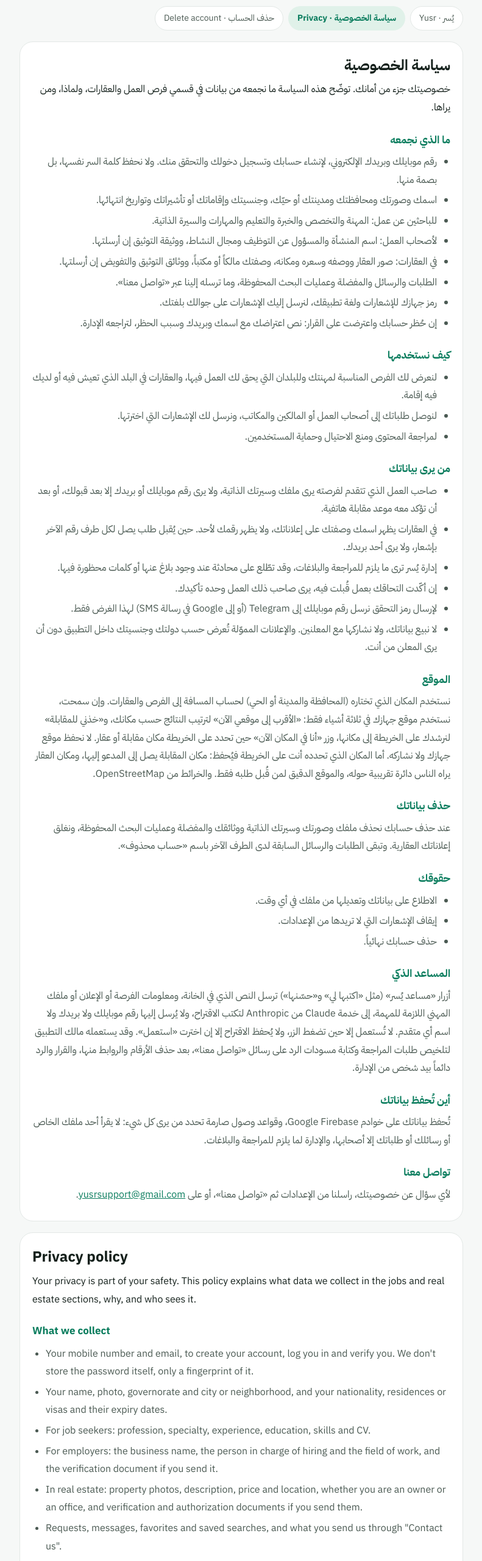
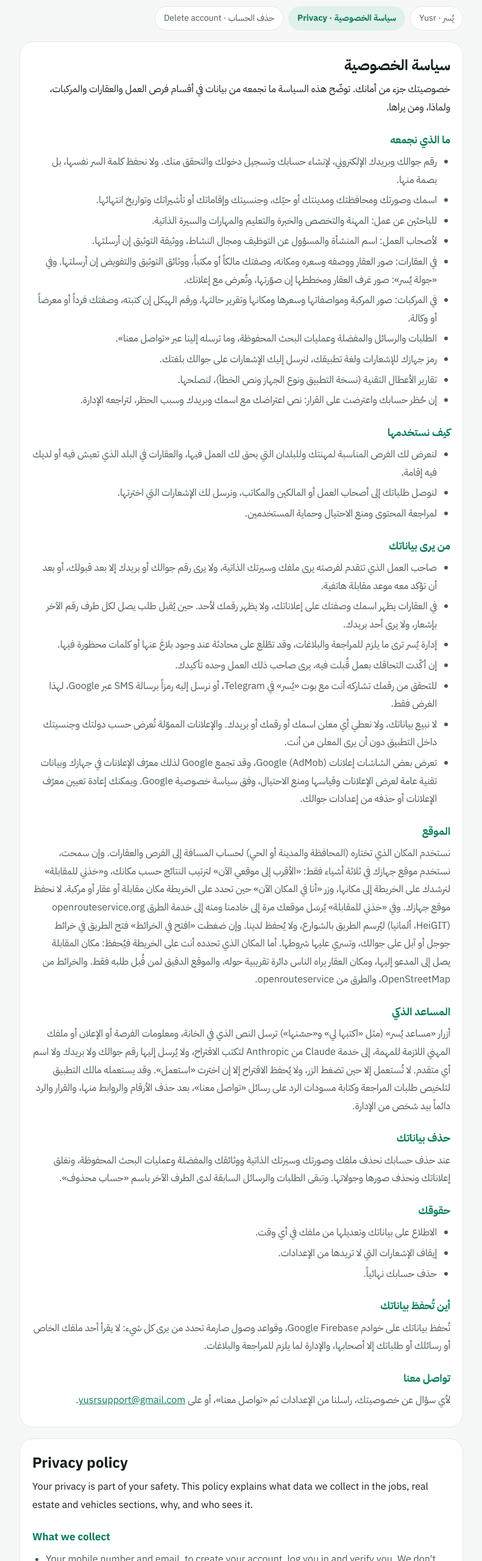
Before and after one commit to yusrappteam-glitch/yusrappteam-glitch.github.io, a plain HTML site: page privacy.html in a window 1280 px wide. Shown: the part 80-2640 px from the top of the page at 61% size, without its empty margins (244-1035 px from the left). Drawn offline with Linux system fonts and the light colour scheme.

Commit message:
Privacy: vehicles, Yusr tour photos, crash reports, Google ads (AdMob) and the advertising ID, number check through the Telegram bot, route service, photos and tours deleted with the account (Muhammad approved 25/11 17:41)
Co-Authored-By: Claude Opus 5.5 <noreply@anthropic.com>
Claude-Session: https://claude.ai/code/session_01FfZ2Cup9wc8Czv1imjxwWA

```diff
--- a/privacy.html
+++ b/privacy.html
@@ -36,41 +36,41 @@ footer{color:var(--ink3);font-size:13px;text-align:center;margin-top:24px}
 <header><img src="logo.png" alt=""><div class="name">يُسر · Yusr</div></header>
 <nav><a href="index.html" class="">يُسر · Yusr</a><a href="privacy.html" class="on">سياسة الخصوصية · Privacy</a><a href="delete-account.html" class="">حذف الحساب · Delete account</a></nav>
 <section class="doc" lang="ar" dir="rtl"><h1>سياسة الخصوصية</h1>
-<p class="lead">خصوصيتك جزء من أمانك. توضّح هذه السياسة ما نجمعه من بيانات في قسمي فرص العمل والعقارات، ولماذا، ومن يراها.</p>
+<p class="lead">خصوصيتك جزء من أمانك. توضّح هذه السياسة ما نجمعه من بيانات في أقسام فرص العمل والعقارات والمركبات، ولماذا، ومن يراها.</p>
 <h2>ما الذي نجمعه</h2>
-<ul><li>رقم موبايلك وبريدك الإلكتروني، لإنشاء حسابك وتسجيل دخولك والتحقق منك. ولا نحفظ كلمة السر نفسها، بل بصمة منها.</li><li>اسمك وصورتك ومحافظتك ومدينتك أو حيّك، وجنسيتك وإقاماتك أو تأشيراتك وتواريخ انتهائها.</li><li>للباحثين عن عمل: المهنة والتخصص والخبرة والتعليم والمهارات والسيرة الذاتية.</li><li>لأصحاب العمل: اسم المنشأة والمسؤول عن التوظيف ومجال النشاط، ووثيقة التوثيق إن أرسلتها.</li><li>في العقارات: صور العقار ووصفه وسعره ومكانه، وصفتك مالكاً أو مكتباً، ووثائق التوثيق والتفويض إن أرسلتها.</li><li>الطلبات والرسائل والمفضلة وعمليات البحث المحفوظة، وما ترسله إلينا عبر «تواصل معنا».</li><li>رمز جهازك للإشعارات ولغة تطبيقك، لنرسل إليك الإشعارات على جوالك بلغتك.</li><li>إن حُظر حسابك واعترضت على القرار: نص اعتراضك مع اسمك وبريدك وسبب الحظر، لتراجعه الإدارة.</li></ul>
+<ul><li>رقم جوالك وبريدك الإلكتروني، لإنشاء حسابك وتسجيل دخولك والتحقق منك. ولا نحفظ كلمة السر نفسها، بل بصمة منها.</li><li>اسمك وصورتك ومحافظتك ومدينتك أو حيّك، وجنسيتك وإقاماتك أو تأشيراتك وتواريخ انتهائها.</li><li>للباحثين عن عمل: المهنة والتخصص والخبرة والتعليم والمهارات والسيرة الذاتية.</li><li>لأصحاب العمل: اسم المنشأة والمسؤول عن التوظيف ومجال النشاط، ووثيقة التوثيق إن أرسلتها.</li><li>في العقارات: صور العقار ووصفه وسعره ومكانه، وصفتك مالكاً أو مكتباً، ووثائق التوثيق والتفويض إن أرسلتها. وفي «جولة يُسر»: صور غرف العقار ومخططها إن صوّرتها، وتُعرض مع إعلانك.</li><li>في المركبات: صور المركبة ومواصفاتها وسعرها ومكانها وتقرير حالتها، ورقم الهيكل إن كتبته، وصفتك فرداً أو معرضاً أو وكالة.</li><li>الطلبات والرسائل والمفضلة وعمليات البحث المحفوظة، وما ترسله إلينا عبر «تواصل معنا».</li><li>رمز جهازك للإشعارات ولغة تطبيقك، لنرسل إليك الإشعارات على جوالك بلغتك.</li><li>تقارير الأعطال التقنية (نسخة التطبيق ونوع الجهاز ونص الخطأ)، لنصلحها.</li><li>إن حُظر حسابك واعترضت على القرار: نص اعتراضك مع اسمك وبريدك وسبب الحظر، لتراجعه الإدارة.</li></ul>
 <h2>كيف نستخدمها</h2>
 <ul><li>لنعرض لك الفرص المناسبة لمهنتك وللبلدان التي يحق لك العمل فيها، والعقارات في البلد الذي تعيش فيه أو لديك فيه إقامة.</li><li>لنوصل طلباتك إلى أصحاب العمل أو المالكين والمكاتب، ونرسل لك الإشعارات التي اخترتها.</li><li>لمراجعة المحتوى ومنع الاحتيال وحماية المستخدمين.</li></ul>
 <h2>من يرى بياناتك</h2>
-<ul><li>صاحب العمل الذي تتقدم لفرصته يرى ملفك وسيرتك الذاتية، ولا يرى رقم موبايلك أو بريدك إلا بعد قبولك، أو بعد أن تؤكد معه موعد مقابلة هاتفية.</li><li>في العقارات يظهر اسمك وصفتك على إعلاناتك، ولا يظهر رقمك لأحد. حين يُقبل طلب يصل لكل طرف رقم الآخر بإشعار، ولا يرى أحد بريدك.</li><li>إدارة يُسر ترى ما يلزم للمراجعة والبلاغات، وقد تطّلع على محادثة عند وجود بلاغ عنها أو كلمات محظورة فيها.</li><li>إن أكّدت التحاقك بعمل قُبلت فيه، يرى صاحب ذلك العمل وحده تأكيدك.</li><li>لإرسال رمز التحقق نرسل رقم موبايلك إلى Telegram (أو إلى Google في رسالة SMS) لهذا الغرض فقط.</li><li>لا نبيع بياناتك، ولا نشاركها مع المعلنين. والإعلانات المموّلة تُعرض حسب دولتك وجنسيتك داخل التطبيق دون أن يرى المعلن من أنت.</li></ul>
+<ul><li>صاحب العمل الذي تتقدم لفرصته يرى ملفك وسيرتك الذاتية، ولا يرى رقم جوالك أو بريدك إلا بعد قبولك، أو بعد أن تؤكد معه موعد مقابلة هاتفية.</li><li>في العقارات يظهر اسمك وصفتك على إعلاناتك، ولا يظهر رقمك لأحد. حين يُقبل طلب يصل لكل طرف رقم الآخر بإشعار، ولا يرى أحد بريدك.</li><li>إدارة يُسر ترى ما يلزم للمراجعة والبلاغات، وقد تطّلع على محادثة عند وجود بلاغ عنها أو كلمات محظورة فيها.</li><li>إن أكّدت التحاقك بعمل قُبلت فيه، يرى صاحب ذلك العمل وحده تأكيدك.</li><li>للتحقق من رقمك تشاركه أنت مع بوت «يُسر» في Telegram، أو نرسل إليه رمزاً برسالة SMS عبر Google، لهذا الغرض فقط.</li><li>لا نبيع بياناتك، ولا نعطي أي معلن اسمك أو رقمك أو بريدك. والإعلانات المموّلة تُعرض حسب دولتك وجنسيتك داخل التطبيق دون أن يرى المعلن من أنت.</li><li>تعرض بعض الشاشات إعلانات Google (AdMob)، وقد تجمع Google لذلك معرّف الإعلانات في جهازك وبيانات تقنية عامة لعرض الإعلانات وقياسها ومنع الاحتيال، وفق سياسة خصوصية Google. ويمكنك إعادة تعيين معرّف الإعلانات أو حذفه من إعدادات جوالك.</li></ul>
 <h2>الموقع</h2>
-<p>نستخدم المكان الذي تختاره (المحافظة والمدينة أو الحي) لحساب المسافة إلى الفرص والعقارات. وإن سمحت، نستخدم موقع جهازك في ثلاثة أشياء فقط: «الأقرب إلى موقعي الآن» لترتيب النتائج حسب مكانك، و«خذني للمقابلة» لنرشدك على الخريطة إلى مكانها، وزر «أنا في المكان الآن» حين تحدد على الخريطة مكان مقابلة أو عقار. لا نحفظ موقع جهازك ولا نشاركه. أما المكان الذي تحدده أنت على الخريطة فيُحفظ: مكان المقابلة يصل إلى المدعو إليها، ومكان العقار يراه الناس دائرة تقريبية حوله، والموقع الدقيق لمن قُبل طلبه فقط. والخرائط من OpenStreetMap.</p>
+<p>نستخدم المكان الذي تختاره (المحافظة والمدينة أو الحي) لحساب المسافة إلى الفرص والعقارات. وإن سمحت، نستخدم موقع جهازك في ثلاثة أشياء فقط: «الأقرب إلى موقعي الآن» لترتيب النتائج حسب مكانك، و«خذني للمقابلة» لنرشدك على الخريطة إلى مكانها، وزر «أنا في المكان الآن» حين تحدد على الخريطة مكان مقابلة أو عقار أو مركبة. لا نحفظ موقع جهازك. وفي «خذني للمقابلة» يُرسَل موقعك مرة إلى خادمنا ومنه إلى خدمة الطرق openrouteservice.org (HeiGIT، ألمانيا) ليُرسم الطريق بالشوارع، ولا يُحفظ لدينا. وإن ضغطت «افتح في الخرائط» فتح الطريق في خرائط جوجل أو آبل على جوالك، وتسري عليها شروطها. أما المكان الذي تحدده أنت على الخريطة فيُحفظ: مكان المقابلة يصل إلى المدعو إليها، ومكان العقار يراه الناس دائرة تقريبية حوله، والموقع الدقيق لمن قُبل طلبه فقط. والخرائط من OpenStreetMap، والطرق من openrouteservice.</p>
+<h2>المساعد الذكي</h2>
+<p>أزرار «مساعد يُسر» (مثل «اكتبها لي» و«حسّنها») ترسل النص الذي في الخانة، ومعلومات الفرصة أو الإعلان أو ملفك المهني اللازمة للمهمة، إلى خدمة Claude من Anthropic لتكتب الاقتراح، ولا يُرسل إليها رقم جوالك ولا بريدك ولا اسم أي متقدم. لا تُستعمل إلا حين تضغط الزر، ولا يُحفظ الاقتراح إلا إن اخترت «استعمل». وقد يستعمله مالك التطبيق لتلخيص طلبات المراجعة وكتابة مسودات الرد على رسائل «تواصل معنا»، بعد حذف الأرقام والروابط منها، والقرار والرد دائماً بيد شخص من الإدارة.</p>
 <h2>حذف بياناتك</h2>
-<p>عند حذف حسابك نحذف ملفك وصورتك وسيرتك الذاتية ووثائقك والمفضلة وعمليات البحث المحفوظة، ونغلق إعلاناتك العقارية. وتبقى الطلبات والرسائل السابقة لدى الطرف الآخر باسم «حساب محذوف».</p>
+<p>عند حذف حسابك نحذف ملفك وصورتك وسيرتك الذاتية ووثائقك والمفضلة وعمليات البحث المحفوظة، ونغلق إعلاناتك ونحذف صورها وجولاتها. وتبقى الطلبات والرسائل السابقة لدى الطرف الآخر باسم «حساب محذوف».</p>
 <h2>حقوقك</h2>
 <ul><li>الاطلاع على بياناتك وتعديلها من ملفك في أي وقت.</li><li>إيقاف الإشعارات التي لا تريدها من الإعدادات.</li><li>حذف حسابك نهائياً.</li></ul>
-<h2>المساعد الذكي</h2>
-<p>أزرار «مساعد يُسر» (مثل «اكتبها لي» و«حسّنها») ترسل النص الذي في الخانة، ومعلومات الفرصة أو الإعلان أو ملفك المهني اللازمة للمهمة، إلى خدمة Claude من Anthropic لتكتب الاقتراح، ولا يُرسل إليها رقم موبايلك ولا بريدك ولا اسم أي متقدم. لا تُستعمل إلا حين تضغط الزر، ولا يُحفظ الاقتراح إلا إن اخترت «استعمل». وقد يستعمله مالك التطبيق لتلخيص طلبات المراجعة وكتابة مسودات الرد على رسائل «تواصل معنا»، بعد حذف الأرقام والروابط منها، والقرار والرد دائماً بيد شخص من الإدارة.</p>
 <h2>أين تُحفظ بياناتك</h2>
 <p>تُحفظ بياناتك على خوادم Google Firebase، وقواعد وصول صارمة تحدد من يرى كل شيء: لا يقرأ أحد ملفك الخاص أو رسائلك أو طلباتك إلا أصحابها، والإدارة لما يلزم للمراجعة والبلاغات.</p>
 <h2>تواصل معنا</h2>
 <p>لأي سؤال عن خصوصيتك، راسلنا من الإعدادات ثم «تواصل معنا»، أو على <a href="mailto:yusrsupport@gmail.com">yusrsupport@gmail.com</a>.</p></section>
 <section class="doc en" lang="en" dir="ltr"><h1>Privacy policy</h1>
-<p class="lead">Your privacy is part of your safety. This policy explains what data we collect in the jobs and real estate sections, why, and who sees it.</p>
+<p class="lead">Your privacy is part of your safety. This policy explains what data we collect in the jobs, real estate and vehicles sections, why, and who sees it.</p>
 <h2>What we collect</h2>
-<ul><li>Your mobile number and email, to create your account, log you in and verify you. We don&#x27;t store the password itself, only a fingerprint of it.</li><li>Your name, photo, governorate and city or neighborhood, and your nationality, residences or visas and their expiry dates.</li><li>For job seekers: profession, specialty, experience, education, skills and CV.</li><li>For employers: the business name, the person in charge of hiring and the field of work, and the verification document if you send it.</li><li>In real estate: property photos, description, price and location, whether you are an owner or an office, and verification and authorization documents if you send them.</li><li>Requests, messages, favorites and saved searches, and what you send us through &quot;Contact us&quot;.</li><li>Your device&#x27;s notification token and your app language, to send notifications to your phone in your language.</li><li>If your account is banned and you appeal: the text of your appeal with your name, email and the ban reason, for the team to review.</li></ul>
+<ul><li>Your mobile number and email, to create your account, log you in and verify you. We don&#x27;t store the password itself, only a fingerprint of it.</li><li>Your name, photo, governorate and city or neighborhood, and your nationality, residences or visas and their expiry dates.</li><li>For job seekers: profession, specialty, experience, education, skills and CV.</li><li>For employers: the business name, the person in charge of hiring and the field of work, and the verification document if you send it.</li><li>In real estate: property photos, description, price and location, whether you are an owner or an office, and verification and authorization documents if you send them. In &quot;Yusr tour&quot;: photos of the property&#x27;s rooms and its floor plan if you capture them, shown with your listing.</li><li>In vehicles: vehicle photos, specs, price, location and condition report, the chassis number (VIN) if you type it, and whether you are an individual, a showroom or an agency.</li><li>Requests, messages, favorites and saved searches, and what you send us through &quot;Contact us&quot;.</li><li>Your device&#x27;s notification token and your app language, to send notifications to your phone in your language.</li><li>Technical crash reports (app version, device type and the error text), so we can fix them.</li><li>If your account is banned and you appeal: the text of your appeal with your name, email and the ban reason, for the team to review.</li></ul>
 <h2>How we use it</h2>
 <ul><li>To show you jobs that match your profession and the countries where you are allowed to work, and properties in the country where you live or have a residence.</li><li>To deliver your requests to employers or to owners and offices, and to send you the notifications you chose.</li><li>To review content, prevent fraud and protect users.</li></ul>
 <h2>Who sees your data</h2>
-<ul><li>The employer whose job you apply for sees your profile and CV, and doesn&#x27;t see your mobile number or email until they accept you, or until you confirm a phone interview with them.</li><li>In real estate, your name and role appear on your listings, and your number isn&#x27;t shown to anyone. When a request is accepted, each side gets the other&#x27;s number in a notification, and nobody sees your email.</li><li>The Yusr team sees what is needed for reviews and reports, and may look at a chat when it is reported or contains banned words.</li><li>We don&#x27;t sell your data or share it with advertisers. Sponsored ads are shown inside the app based on your country and nationality, without the advertiser seeing who you are.</li><li>If you confirm joining a job you were accepted for, only that employer sees your confirmation.</li><li>To send your verification code, we send your mobile number to Telegram (or to Google for an SMS) for that purpose only.</li></ul>
+<ul><li>The employer whose job you apply for sees your profile and CV, and doesn&#x27;t see your mobile number or email until they accept you, or until you confirm a phone interview with them.</li><li>In real estate, your name and role appear on your listings, and your number isn&#x27;t shown to anyone. When a request is accepted, each side gets the other&#x27;s number in a notification, and nobody sees your email.</li><li>The Yusr team sees what is needed for reviews and reports, and may look at a chat when it is reported or contains banned words.</li><li>We don&#x27;t sell your data, and we never give an advertiser your name, number or email. Sponsored ads are shown inside the app based on your country and nationality, without the advertiser seeing who you are.</li><li>Some screens show Google ads (AdMob). For that, Google may collect your device&#x27;s advertising ID and general technical data to show and measure ads and prevent fraud, under Google&#x27;s privacy policy. You can reset or delete the advertising ID in your phone&#x27;s settings.</li><li>If you confirm joining a job you were accepted for, only that employer sees your confirmation.</li><li>To verify your number, you share it yourself with the Yusr bot on Telegram, or we text you a code by SMS through Google, for that purpose only.</li></ul>
 <h2>Location</h2>
-<p>We use the place you choose (the governorate and the city or neighborhood) to calculate the distance to jobs and properties. If you allow it, we use your device&#x27;s location for three things only: &quot;Nearest to where I am now&quot; to sort results by where you are, &quot;Take me to the interview&quot; to guide you on the map to it, and the &quot;I&#x27;m at the place now&quot; button when you set an interview or property location on the map. We don&#x27;t save or share your device&#x27;s location. The place you set yourself on the map is saved: an interview location reaches the person invited, and people see a property location as an approximate circle around it, with the exact spot only for the person whose request was accepted. Maps are from OpenStreetMap.</p>
+<p>We use the place you choose (the governorate and the city or neighborhood) to calculate the distance to jobs and properties. If you allow it, we use your device&#x27;s location for three things only: &quot;Nearest to where I am now&quot; to sort results by where you are, &quot;Take me to the interview&quot; to guide you on the map to it, and the &quot;I&#x27;m at the place now&quot; button when you set an interview, property or vehicle location on the map. We don&#x27;t save your device&#x27;s location. In &quot;Take me to the interview&quot;, your location is sent once to our server and from there to the routing service openrouteservice.org (HeiGIT, Germany) to draw the route along the streets, and we don&#x27;t keep it. If you tap &quot;Open in Maps&quot;, the route opens in Google Maps or Apple Maps on your phone, and their terms apply. The place you set yourself on the map is saved: an interview location reaches the person invited, and people see a property location as an approximate circle around it, with the exact spot only for the person whose request was accepted. Maps are from OpenStreetMap, and routes from openrouteservice.</p>
+<h2>AI assistant</h2>
+<p>The &quot;Yusr assistant&quot; buttons (such as &quot;Write it for me&quot; and &quot;Polish it&quot;) send the text in the field, plus the job, listing or professional profile details the task needs, to Anthropic&#x27;s Claude service to write the suggestion. Your mobile number, your email and applicants&#x27; names are never sent. It only runs when you tap the button, and the suggestion is only saved if you choose &quot;Use&quot;. The app owner may also use it to summarize review requests and draft replies to &quot;Contact us&quot; messages, with numbers and links removed first; the decision and the reply are always made by a person on the team.</p>
 <h2>Deleting your data</h2>
-<p>When you delete your account, we delete your profile, photo, CV, documents, favorites and saved searches, and close your property listings. Your earlier requests and messages stay with the other side under the name &quot;Deleted account&quot;.</p>
+<p>When you delete your account, we delete your profile, photo, CV, documents, favorites and saved searches, and close your listings and delete their photos and tours. Your earlier requests and messages stay with the other side under the name &quot;Deleted account&quot;.</p>
 <h2>Your rights</h2>
 <ul><li>See and edit your data from your profile at any time.</li><li>Turn off the notifications you don&#x27;t want in Settings.</li><li>Delete your account permanently.</li></ul>
-<h2>AI assistant</h2>
-<p>The &quot;Yusr assistant&quot; buttons (such as &quot;Write it for me&quot; and &quot;Polish it&quot;) send the text in the field, plus the job, listing or professional profile details the task needs, to Anthropic&#x27;s Claude service to write the suggestion. Your mobile number, your email and applicants&#x27; names are never sent. It only runs when you tap the button, and the suggestion is only saved if you choose &quot;Use&quot;. The app owner may also use it to summarize review requests and draft replies to &quot;Contact us&quot; messages, with numbers and links removed first; the decision and the reply are always made by a person on the team.</p>
 <h2>Where your data is stored</h2>
 <p>Your data is stored on Google Firebase servers, with strict access rules that decide who sees what: no one reads your private profile, messages or applications except the people they belong to, and the team only as needed for reviews and reports.</p>
 <h2>Contact us</h2>
```
